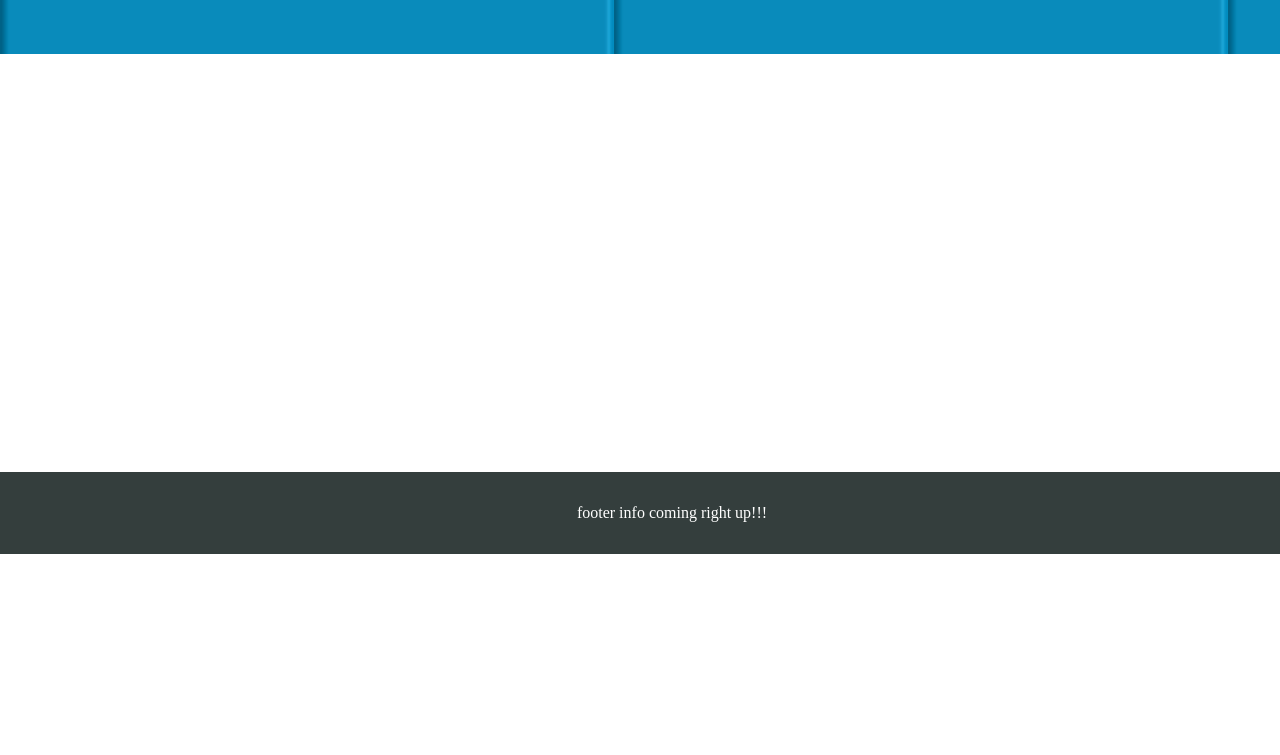
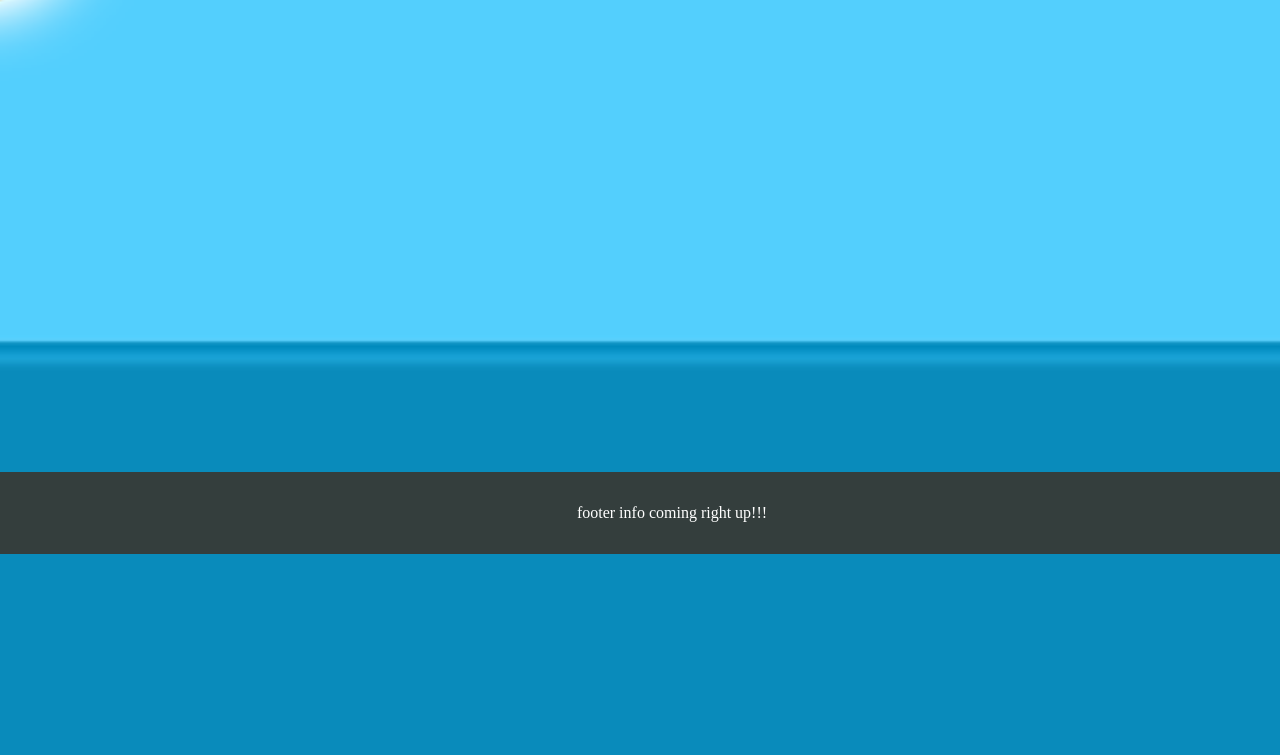
Before and after one commit to Assassinduck/Pro-100-Eksamen, a plain HTML site: page page2.html in a window 1280 px wide. Shown: the part 246-1001 px from the top of the page. Drawn offline with Linux system fonts and the light colour scheme.

Commit message:
Update page2.css

```diff
--- a/page2.css
+++ b/page2.css
@@ -49,8 +49,11 @@ background-size: cover;
 */
 .bg__underwater {
   background-image: url(eksamenpage2.png);
-  height: 300px;
+  height: 3000px;
   width: 1540px;
+  background-repeat: no-repeat;
+  background-position: center center;
+  background-size: cover;
 }
 
 .bg_landscape {
```
